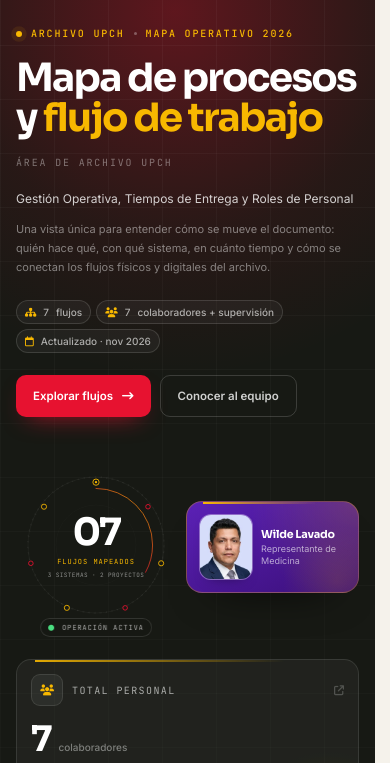
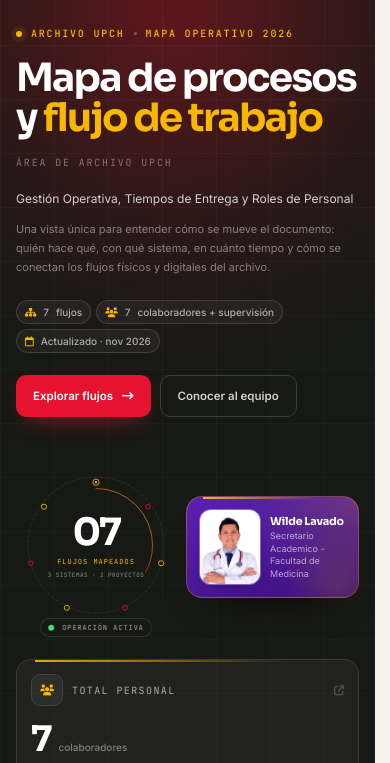
Before and after one commit to SebastianHuaman26/flujograma-vista, a website with bundled scripts: page index.html in a window 390 px wide. Shown: the part 72-835 px from the top of the page. Built offline with nearby package versions, Linux system fonts and the light colour scheme.

Commit message:
Update Wilde Lavado hero card

```diff
--- a/css/components.css
+++ b/css/components.css
@@ -75,7 +75,7 @@
       mask-image: linear-gradient(to bottom, black 0%, rgba(0,0,0,.5) 52%, transparent 92%);
     }
     .hero-inner { position: relative; z-index: 2; }
-    .hero-layout { display: grid; grid-template-columns: minmax(0, 1fr) minmax(430px, 500px); gap: 36px; align-items: center; }
+    .hero-layout { display: grid; grid-template-columns: minmax(0, 1fr) minmax(430px, 540px); gap: 36px; align-items: center; }
     .hero-side { display: grid; grid-template-columns: 190px minmax(0, 1fr); align-items: center; gap: 16px; width: 100%; margin-left: auto; }
     .hero-copy > * { animation: rise .75s cubic-bezier(.2,.7,.2,1) both; }
     .hero-copy > *:nth-child(2) { animation-delay: .06s; }
@@ -732,7 +732,7 @@
     .person-card--lead .person-desc { color: rgba(255,255,255,.38); }
 
     .person-card--hero {
-      display: flex; flex-direction: row; align-items: center; gap: 12px; min-height: 0; padding: 15px 16px 16px; border-radius: 16px; cursor: default;
+      display: flex; flex-direction: row; align-items: center; gap: 14px; min-height: 0; padding: 16px 18px 17px; border-radius: 16px; cursor: default;
       background:
         radial-gradient(circle at 100% 0%, rgba(248,184,0,.18), transparent 55%),
         linear-gradient(155deg, #5B21B6 0%, #3B0F7A 100%);
@@ -755,7 +755,7 @@
       background: rgba(255,255,255,.15); border-color: rgba(255,255,255,.24);
       box-shadow: 0 6px 14px -10px rgba(0,0,0,.6);
     }
-    .person-card--hero .person-avatar--hero { display: block; flex: 0 0 72px; width: 72px; height: 82px; border-radius: 12px; object-fit: cover; object-position: center 28%; }
+    .person-card--hero .person-avatar--hero { display: block; flex: 0 0 84px; width: 84px; height: 96px; border-radius: 12px; object-fit: cover; object-position: center 28%; }
     .person-copy--hero { position: relative; z-index: 1; min-width: 0; }
     .person-card--hero .person-copy--hero .person-name { margin-top: 0; }
     .person-card--hero .person-copy--hero .person-desc { margin-top: 5px; }
--- a/css/responsive.css
+++ b/css/responsive.css
@@ -1,15 +1,15 @@
     @media (max-width: 1199px) {
-      .hero-layout { grid-template-columns: minmax(0, 1fr) minmax(390px, 440px); gap: 24px; }
+      .hero-layout { grid-template-columns: minmax(0, 1fr) minmax(390px, 480px); gap: 24px; }
       .hero-side { grid-template-columns: 165px minmax(0, 1fr); gap: 12px; }
       .hero-orbit { width: 165px; height: 165px; }
       .orbit-num { font-size: 2.6rem; }
-      .person-card--hero { padding: 12px; gap: 9px; }
-      .person-card--hero .person-avatar--hero { flex-basis: 60px; width: 60px; height: 72px; }
+      .person-card--hero { padding: 13px; gap: 10px; }
+      .person-card--hero .person-avatar--hero { flex-basis: 69px; width: 69px; height: 83px; }
       .workspace { grid-template-columns: 245px minmax(0, 1fr); }
     }
     @media (max-width: 1023px) {
       .hero-layout { grid-template-columns: 1fr; }
-      .hero-side { grid-template-columns: minmax(150px, 180px) minmax(0, 250px); justify-content: center; width: 100%; max-width: 460px; margin: 24px auto 0; }
+      .hero-side { grid-template-columns: minmax(150px, 180px) minmax(0, 290px); justify-content: center; width: 100%; max-width: 500px; margin: 24px auto 0; }
       .hero-orbit { display: block; width: min(100%, 180px); height: auto; aspect-ratio: 1; }
       .orbit-num { font-size: 2.8rem; }
       .kpi-grid { grid-template-columns: repeat(2, minmax(0, 1fr)); }
@@ -46,8 +46,8 @@
       .orbit-label { font-size: 7px; }
       .orbit-sub { font-size: 6px; }
       .orbit-caption { font-size: 7px; padding: 4px 7px; }
-      .person-card--hero { padding: 10px; gap: 8px; }
-      .person-card--hero .person-avatar--hero { flex-basis: 54px; width: 54px; height: 66px; }
+      .person-card--hero { padding: 11px; gap: 9px; }
+      .person-card--hero .person-avatar--hero { flex-basis: 62px; width: 62px; height: 76px; }
       .person-card--hero .person-name { font-size: 11px; }
       .person-card--hero .person-role, .person-card--hero .person-desc { font-size: 9px; }
       .kpi-grid { gap: 9px; margin-top: 30px; }
--- a/index.html
+++ b/index.html
@@ -101,10 +101,10 @@
           </div>
 
           <article class="person-card person-card--lead person-card--hero">
-            <img class="person-avatar person-avatar--hero" src="./photo.JPG" alt="Fotografía de Wilde Lavado">
+            <img class="person-avatar person-avatar--hero" src="./photo2.jpg" alt="Fotografía de Wilde Lavado">
             <span class="person-copy--hero">
               <span class="person-name">Wilde Lavado</span>
-              <span class="person-role">Representante de Medicina</span>
+              <span class="person-role">Secretario Academico - Facultad de Medicina</span>
               <span class="person-desc">Coordina, elabora y ejecuta el Plan Estratégico y Plan Operativo Anual.</span>
             </span>
           </article>
```
Also changed, not shown: photo2.jpg (added).
